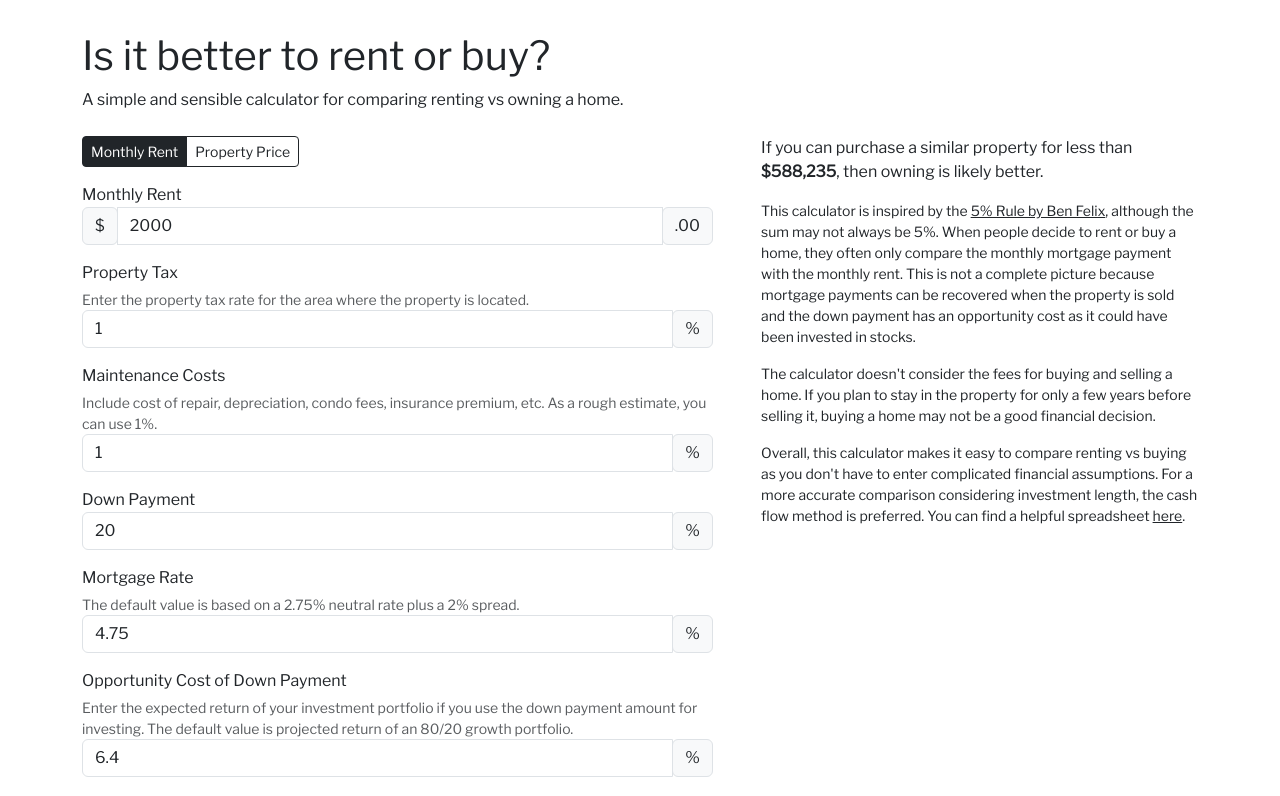
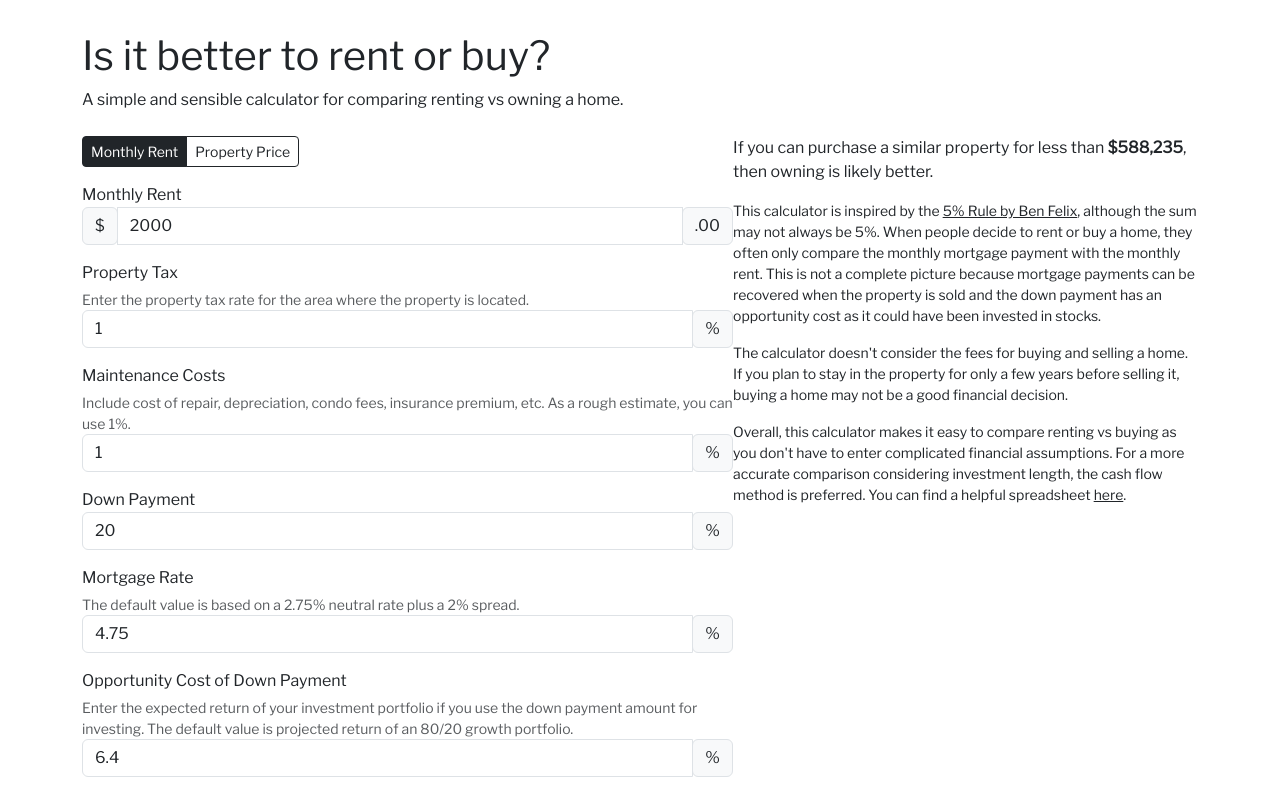
Before and after one commit to low-earth-orbit/rent-vs-buy, a React (Create React App) app: page / in a window 1280 px wide. Shown: the top 796 px of the page. Built offline with nearby package versions, Linux system fonts and the light colour scheme.

Commit message:
Remove extra horizontal space

```diff
--- a/public/index.html
+++ b/public/index.html
@@ -33,9 +33,9 @@
     <title>Rent vs Buy</title>
     <!-- Bootstrap -->
     <link
-      href="https://cdn.jsdelivr.net/npm/bootstrap@5.3.0-alpha1/dist/css/bootstrap.min.css"
+      href="https://cdn.jsdelivr.net/npm/bootstrap@5.3.2/dist/css/bootstrap.min.css"
       rel="stylesheet"
-      integrity="sha384-GLhlTQ8iRABdZLl6O3oVMWSktQOp6b7In1Zl3/Jr59b6EGGoI1aFkw7cmDA6j6gD"
+      integrity="sha384-T3c6CoIi6uLrA9TneNEoa7RxnatzjcDSCmG1MXxSR1GAsXEV/Dwwykc2MPK8M2HN"
       crossorigin="anonymous"
     />
     <!-- Bootstrap Icons -->
@@ -52,11 +52,5 @@
   <body>
     <noscript>You need to enable JavaScript to run this app.</noscript>
     <div id="root"></div>
-    <!-- Bootstrap -->
-    <script
-      src="https://cdn.jsdelivr.net/npm/bootstrap@5.3.0-alpha1/dist/js/bootstrap.bundle.min.js"
-      integrity="sha384-w76AqPfDkMBDXo30jS1Sgez6pr3x5MlQ1ZAGC+nuZB+EYdgRZgiwxhTBTkF7CXvN"
-      crossorigin="anonymous"
-    ></script>
   </body>
 </html>
--- a/src/index.css
+++ b/src/index.css
@@ -18,6 +18,16 @@ code {
 /* Main */
 #start {
   margin-bottom: 1rem;
+}
+
+.row {
+  margin-left: 0px;
+  margin-right: 0px;
+}
+
+div[class^="col-"] {
+  padding-left: 0px;
+  padding-right: 0px;
 }
 
 /* Footer */
```
